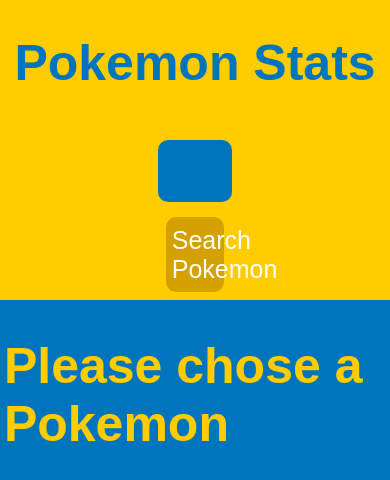
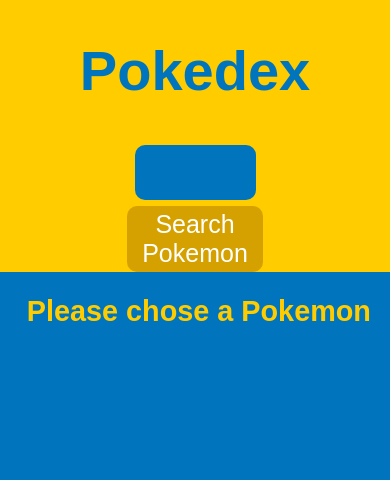
Before and after one commit to CristoforosChoras/pokedex-react-app, a React (Create React App) app: page / in a window 390 px wide. Shown: the top 480 px of the page. Built offline with nearby package versions, Linux system fonts and the light colour scheme.

Commit message:
media queries

```diff
--- a/src/App.css
+++ b/src/App.css
@@ -8,21 +8,23 @@ body{
 }
 
 .App{
+    width: 100%;
+    height: 100%;
     display: flex;
     justify-content: center;
     flex-direction: column;
     font-family: Arial, Helvetica, sans-serif;
-    font-size: 25px;
+    font-size: 1.6rem;
 }
 .TittleSection{
     width: 100%;
-    height: 300px;
+    height: 18rem;
     background-color:#FFCC00 ;
     display: flex;
     flex-direction: column;
     align-items: center;
     color: #0075BE;
-    gap: 5%;
+    gap: 2%;
 
 }
 .TittleSection input{
@@ -35,7 +37,7 @@ body{
     color: white;
 }
 .TittleSection button{
-    width: 15%;
+    width: 22%;
     height: 25%;
     border: none;
     border-radius: 10px;
@@ -68,4 +70,45 @@ body{
     margin: 1%;
     color: #FFCC00;
 }
-/* #D5A100 */
+
+
+@media (max-width: 500px){
+    .TittleSection{
+        height: 17rem;
+    }
+    .TittleSection h1{
+        font-size: 3.5rem;
+    }
+    .TittleSection button{
+        width: 60%;
+        height: 25%;
+    }
+    .TittleSection input{
+        width: 50%;
+        height: 20%;
+    }
+    .pokemonCard h1{
+        font-size: 1.8rem;
+    }
+
+}
+@media (max-width: 700px){
+    .TittleSection button{
+        width: 50%;
+        height: 25%;
+    }
+    .TittleSection input{
+        width: 35%;
+        height: 20%;
+    }
+}
+@media (max-width: 1000px){
+    .TittleSection button{
+        width: 35%;
+        height: 25%;
+    }
+    .TittleSection input{
+        width: 30%;
+        height: 20%;
+    }
+}
--- a/src/App.js
+++ b/src/App.js
@@ -12,6 +12,7 @@ function App() {
         stats: "",
         type: "",
     })
+
     const searchPokemon = () => {
 
         axios.get(`https://pokeapi.co/api/v2/pokemon/${pokemonName}`).then((response) => {
@@ -32,8 +33,8 @@ function App() {
     return (
         <div className='App'>
             <div className='TittleSection'>
-                <h1>Pokemon Stats</h1>
-                <input type="text" onChange={(event) => { setPokemonName(event.target.value) }}></input>
+                <h1>Pokedex</h1>
+                <input type="text" onChange={(event) => { setPokemonName(event.target.value) }} ></input>
                 <button onClick={searchPokemon}>Search Pokemon</button>
             </div>
             <div className='pokemonCard'>{
```
